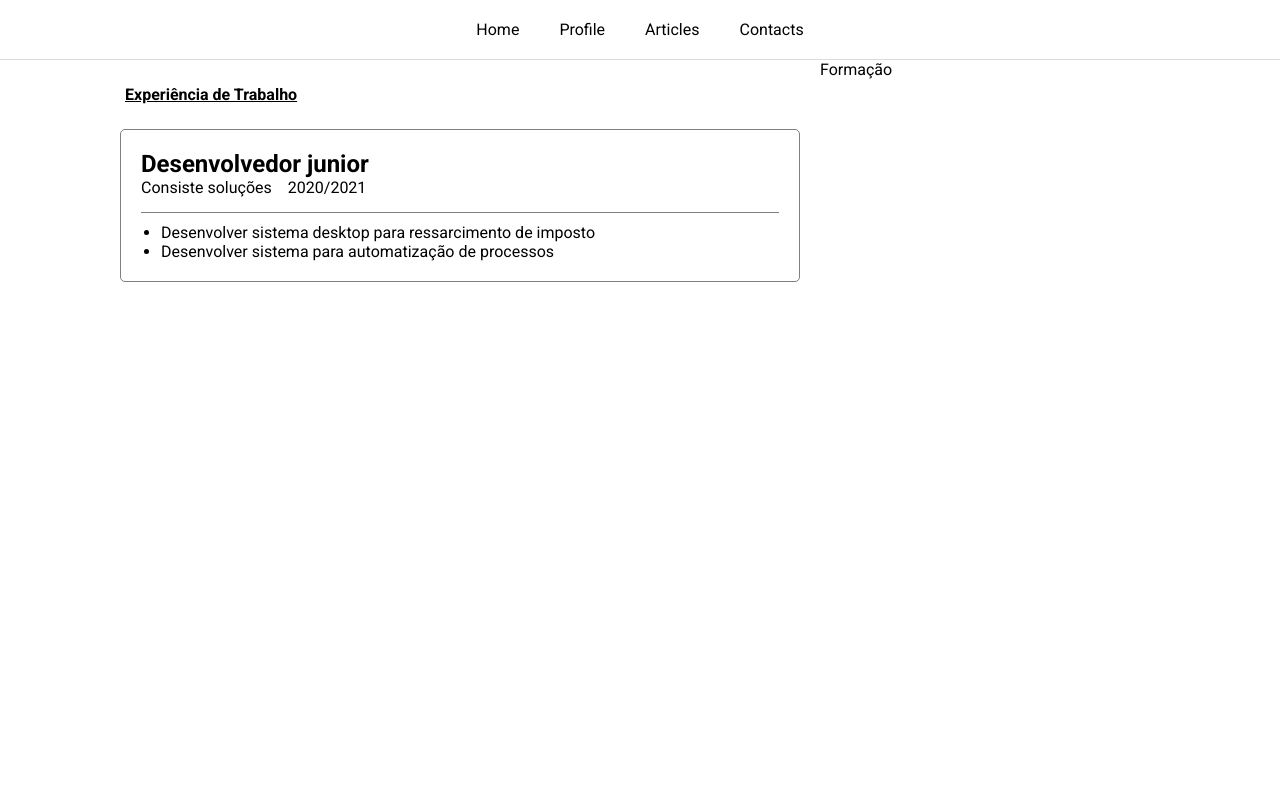
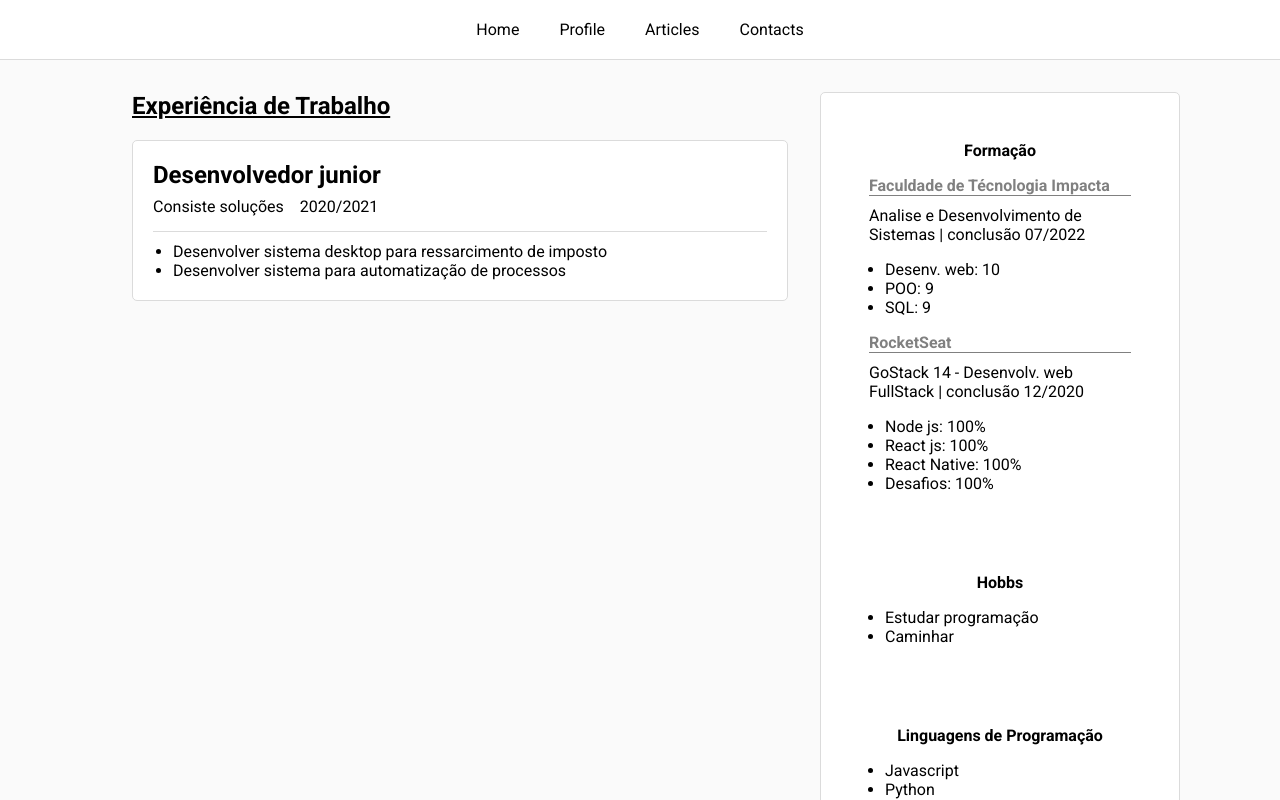
Before and after one commit to Ismael-Oliv/Profile_blog, a Next.js app: page /profile in a window 1280 px wide. Shown: the top 800 px of the page. Built offline with nearby package versions, Linux system fonts and the light colour scheme.

Commit message:
Template: Add Profile description

```diff
--- a/src/components/Category/styles.module.scss
+++ b/src/components/Category/styles.module.scss
@@ -1,6 +1,7 @@
 .container {
   display: flex;
   flex-direction: column;
+  background-color: white;
   border: 1px solid rgba(219, 219, 219, 1);
 
   padding: 0.5rem;
--- a/src/components/Header/styles.module.scss
+++ b/src/components/Header/styles.module.scss
@@ -1,6 +1,7 @@
 .header {
   display: flex;
   width: 100%;
+  background-color: white;
 }
 
 .nav {
--- a/src/pages/profile/index.tsx
+++ b/src/pages/profile/index.tsx
@@ -4,9 +4,9 @@ export default function Profile() {
   return (
     <main className={styles.container}>
       <div className={styles.content}>
-        <div className={styles.expirence}>
+        <div >
           <h1>Experiência de Trabalho</h1>
-          <section>
+          <section className={styles.expirence}>
             <header>
               <h2>Desenvolvedor junior</h2>
               <span>Consiste soluções</span>
@@ -19,10 +19,78 @@ export default function Profile() {
           </section>
         </div>
         <aside className={styles.profile}>
-          <div>
+          <div className={styles.formation}>
             <header>
-              <span>Formação</span>
+              <h3>Formação</h3>
             </header>
+            <section>
+              <article>
+                <h2>Faculdade de Técnologia Impacta</h2>
+                <p>Analise e Desenvolvimento de Sistemas | conclusão 07/2022</p>
+                <ul>
+                  <li>Desenv. web: 10</li>
+                  <li>POO: 9</li>
+                  <li>SQL: 9</li>
+                </ul>
+              </article>
+            </section>
+            <section>
+              <article>
+                <h2>RocketSeat</h2>
+                <p>GoStack 14 - Desenvolv. web FullStack | conclusão 12/2020</p>
+                <ul>
+                  <li>Node js: 100%</li>
+                  <li>React js: 100%</li>
+                  <li>React Native: 100%</li>
+                  <li>Desafios: 100%</li>
+                </ul>
+              </article>
+            </section>
+          </div>
+          <div className={styles.Hobbs}>
+            <header>
+              <h3>Hobbs</h3>
+            </header>
+            <section>
+              <article>
+                <ul>
+                  <li>Estudar programação</li>
+                  <li>Caminhar</li>
+                </ul>
+              </article>
+            </section>
+          </div>
+          <div className={styles.Hobbs}>
+            <header>
+              <h3>Linguagens de Programação</h3>
+            </header>
+            <section>
+              <article>
+                <ul>
+                  <li>Javascript</li>
+                  <li>Python</li>
+                  <li>SQL</li>
+                  <li>VBA-Excel</li>
+                </ul>
+              </article>
+            </section>
+          </div>
+          <div className={styles.Hobbs}>
+            <header>
+              <h3>Caracteristicas</h3>
+            </header>
+            <section>
+              <article>
+                <ul>
+                  <li>
+                    <a
+                      href="https://app.mindsight.com.br/devolutiva/cf7280ce-c3c8-43dd-b7cb-465d92a4a378/" target="blank">
+                        Mind
+                    </a>
+                  </li>
+                </ul>
+              </article>
+            </section>
           </div>
         </aside>
       </div>
--- a/src/pages/profile/style.module.scss
+++ b/src/pages/profile/style.module.scss
@@ -1,44 +1,132 @@
+
 .container {
   max-width: 1120px;
   width: 100%;
   margin: 0 auto;
   padding: 0 20px;
+
+  background-color: rgba(250,250,250,1);
 }
 
 .content {
   display: grid;
   grid-template-columns: 2fr 1fr;
+
+  div{
+
+    padding: 2rem;
+
+    h1{
+      font-size: 1.5rem;
+      text-decoration: underline;
+    }
+  }
 }
 
 .expirence {
   padding: 0 20px;
-  h1 {
-    margin-top: 20px;
-    padding: 5px;
+  display: flex;
+  flex-direction: column;
 
-    font-size: medium;
-    text-decoration: underline;
+  background-color: white;
+  border: 1px solid rgba(219, 219, 219, 1);
+  border-radius: 5px;
+  margin-top: 20px;
+  padding: 20px 20px 0 20px;
+
+  header{
+    h2{
+      margin-bottom: 0.5rem;
+    }
   }
+
+  ul {
+    margin-top: 15px;
+    padding: 10px 20px 20px;
+    border-top: 1px solid rgba(219, 219, 219, 1);
+  }
+
   time {
     font-size: medium;
     margin-left: 1rem;
   }
 
-  section {
+
+
+
+}
+
+.profile {
+  margin-top: 2rem;
+  margin-bottom: 2rem;
+  padding: 1rem;
+
+  background-color: white;
+
+
+  border: 1px solid rgba(219, 219, 219, 1);
+  border-radius: 5px;
+
+}
+
+
+.formation{
+  header{
     display: flex;
     flex-direction: column;
-    border: 1px solid gray;
-    border-radius: 5px;
-    margin-top: 20px;
-    padding: 20px 20px 0 20px;
+    align-items: center;
+    justify-content: center;
 
-    ul {
-      margin-top: 15px;
-      padding: 10px 20px 20px;
-      border-top: 1px solid gray;
+    margin-bottom: 1rem;
+    h3{
+      font-size: 1rem;
+      font-weight: bold;
+    }
+  }
+
+  section{
+    article{
+      display: flex;
+      flex-direction: column;
+
+      h2{
+        font-size: 1rem;
+        color: gray;
+
+        margin-bottom: 10px;
+        border-bottom: 1px solid gray;
+      }
+
+      ul{
+        padding: 1rem;
+      }
+    }
+  }
+
+}
+
+.Hobbs{
+  header{
+    display: flex;
+    flex-direction: column;
+    align-items: center;
+    justify-content: center;
+
+
+    h3{
+      font-size: 1rem;
+      font-weight: bold;
+    }
+  }
+
+  section{
+    article{
+      display: flex;
+      flex-direction: column;
+
+      ul{
+        padding: 1rem;
+      }
     }
   }
 }
-
-.profile {
-}
--- a/styles/global.scss
+++ b/styles/global.scss
@@ -1,5 +1,6 @@
 html,
 body {
+  background-color: #fafafa;
   padding: 0;
   margin: 0;
   font-family: Roboto, BlinkMacSystemFont, Segoe UI, Roboto, Oxygen, Ubuntu,
--- a/styles/home.module.scss
+++ b/styles/home.module.scss
@@ -1,6 +1,7 @@
 .container {
   display: flex;
   flex-direction: column;
+  background-color: rgba(250,250,250,1);
 }
 
 .content {
```
